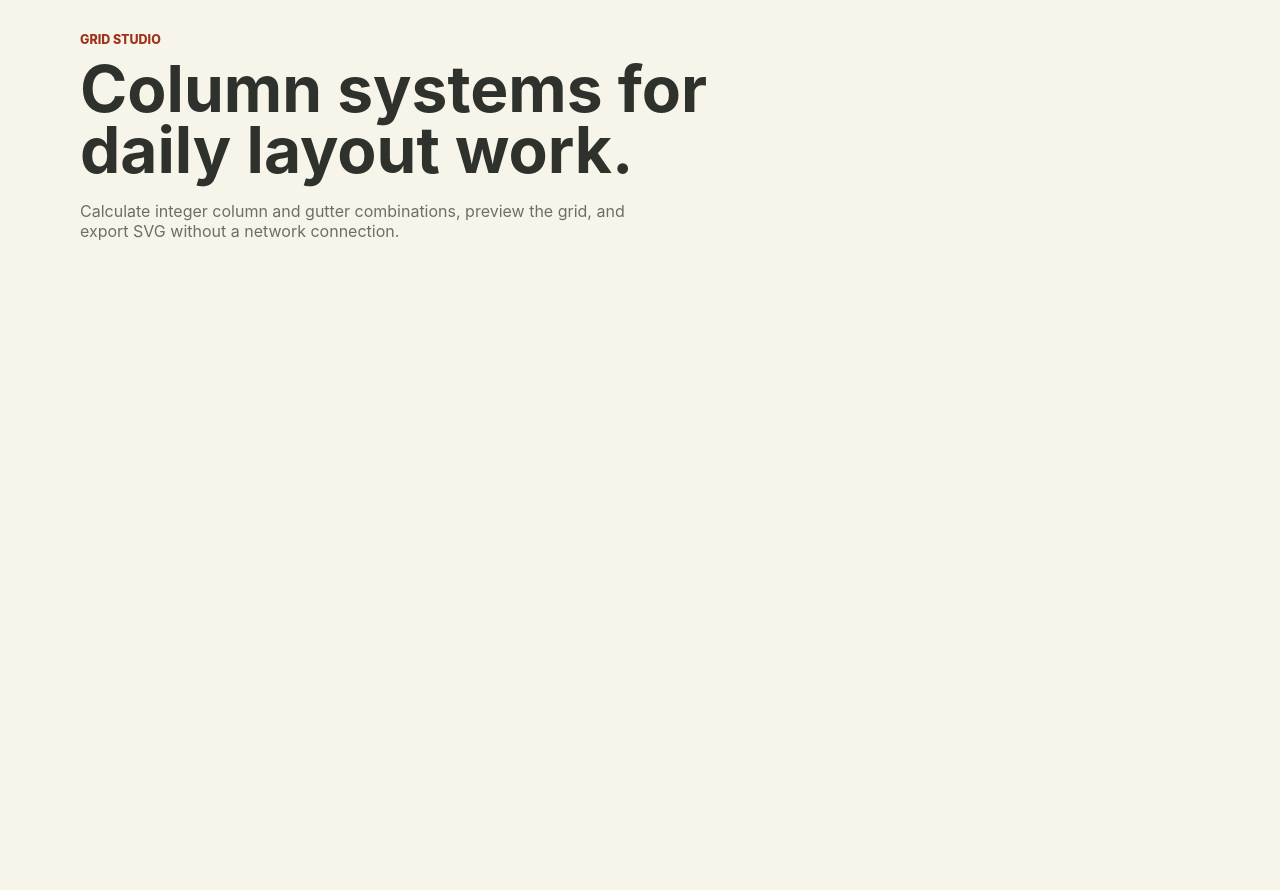
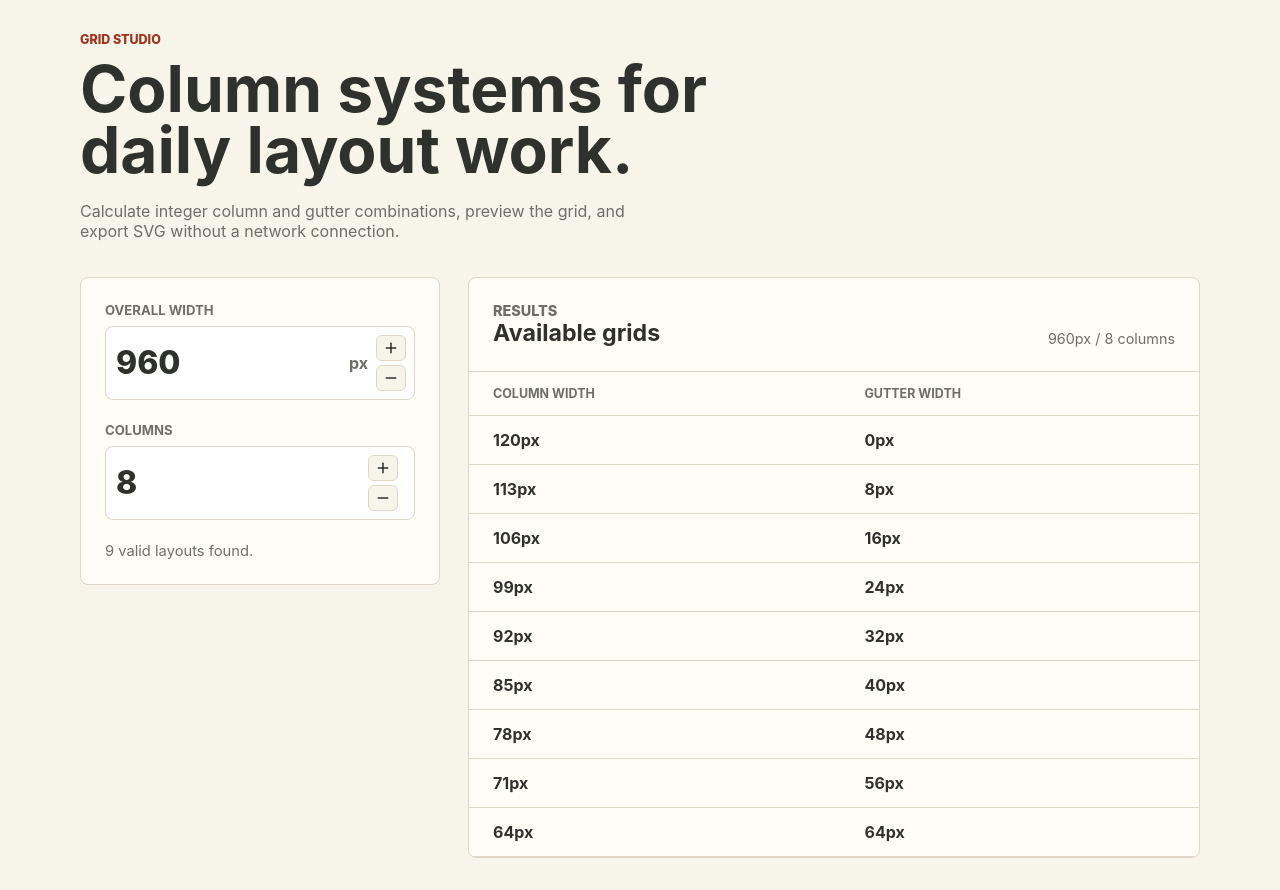
Before and after one commit to kamishino/grid-studio, a React (Vite) app: page / in a window 1280 px wide. Before the commit the page ends 800 px from the top, so only its background shows below. Built offline with nearby package versions, Linux system fonts and the light colour scheme.

Commit message:
feat: add grid calculation and validation

```diff
--- a/src/App.tsx
+++ b/src/App.tsx
@@ -1,16 +1,153 @@
+import { Minus, Plus } from 'lucide-react';
+import { useMemo, useState } from 'react';
+import { calculateGridLayouts, validateGridInput } from './grid';
+
+const parseIntegerInput = (value: string) => {
+  if (!/^\d+$/.test(value)) {
+    return Number.NaN;
+  }
+
+  return Number(value);
+};
+
+const clampInputValue = (value: string, delta: number) => {
+  const parsed = parseIntegerInput(value);
+  const current = Number.isFinite(parsed) ? parsed : 0;
+  return String(Math.max(0, current + delta));
+};
+
 export function App() {
+  const [widthInput, setWidthInput] = useState('960');
+  const [columnsInput, setColumnsInput] = useState('8');
+
+  const width = parseIntegerInput(widthInput);
+  const columns = parseIntegerInput(columnsInput);
+  const validation = validateGridInput({ width, columns });
+  const layouts = useMemo(
+    () => calculateGridLayouts({ width, columns }),
+    [columns, width],
+  );
+
   return (
     <main className="app-shell">
       <section className="workspace" aria-labelledby="app-title">
-        <div className="title-group">
+        <header className="title-group">
           <p className="eyebrow">Grid Studio</p>
           <h1 id="app-title">Column systems for daily layout work.</h1>
           <p className="summary">
             Calculate integer column and gutter combinations, preview the grid,
             and export SVG without a network connection.
           </p>
+        </header>
+
+        <div className="tool-layout">
+          <section className="control-panel" aria-label="Grid inputs">
+            <GridNumberField
+              id="width"
+              label="Overall width"
+              suffix="px"
+              value={widthInput}
+              onChange={setWidthInput}
+              onStep={(delta) => setWidthInput((current) => clampInputValue(current, delta))}
+            />
+            <GridNumberField
+              id="columns"
+              label="Columns"
+              value={columnsInput}
+              onChange={setColumnsInput}
+              onStep={(delta) =>
+                setColumnsInput((current) => clampInputValue(current, delta))
+              }
+            />
+            {!validation.ok ? (
+              <p className="input-alert" role="alert">
+                {validation.message}
+              </p>
+            ) : (
+              <p className="input-note">
+                {layouts.length} valid layout{layouts.length === 1 ? '' : 's'} found.
+              </p>
+            )}
+          </section>
+
+          <section className="results-panel" aria-labelledby="results-title">
+            <div className="section-heading">
+              <div>
+                <p className="eyebrow">Results</p>
+                <h2 id="results-title">Available grids</h2>
+              </div>
+              <p>{validation.ok ? `${width}px / ${columns} columns` : 'Waiting for valid input'}</p>
+            </div>
+
+            {validation.ok && layouts.length > 0 ? (
+              <table className="results-table">
+                <thead>
+                  <tr>
+                    <th scope="col">Column width</th>
+                    <th scope="col">Gutter width</th>
+                  </tr>
+                </thead>
+                <tbody>
+                  {layouts.map((layout) => (
+                    <tr key={`${layout.columnWidth}-${layout.gutterWidth}`}>
+                      <td>{layout.columnWidth}px</td>
+                      <td>{layout.gutterWidth}px</td>
+                    </tr>
+                  ))}
+                </tbody>
+              </table>
+            ) : (
+              <div className="empty-state">
+                {validation.ok
+                  ? 'No integer column and gutter combinations were found.'
+                  : 'Enter a valid width and column count to calculate layouts.'}
+              </div>
+            )}
+          </section>
         </div>
       </section>
     </main>
   );
 }
+
+type GridNumberFieldProps = {
+  id: string;
+  label: string;
+  value: string;
+  suffix?: string;
+  onChange: (value: string) => void;
+  onStep: (delta: number) => void;
+};
+
+function GridNumberField({
+  id,
+  label,
+  value,
+  suffix,
+  onChange,
+  onStep,
+}: GridNumberFieldProps) {
+  return (
+    <div className="number-field">
+      <label htmlFor={id}>{label}</label>
+      <div className="number-control">
+        <input
+          id={id}
+          inputMode="numeric"
+          pattern="[0-9]*"
+          value={value}
+          onChange={(event) => onChange(event.target.value)}
+        />
+        {suffix ? <span aria-hidden="true">{suffix}</span> : null}
+        <div className="stepper" aria-label={`${label} controls`}>
+          <button type="button" onClick={() => onStep(1)} aria-label={`Increase ${label}`}>
+            <Plus size={16} strokeWidth={2.3} />
+          </button>
+          <button type="button" onClick={() => onStep(-1)} aria-label={`Decrease ${label}`}>
+            <Minus size={16} strokeWidth={2.3} />
+          </button>
+        </div>
+      </div>
+    </div>
+  );
+}
--- /dev/null
+++ b/src/grid.ts
@@ -0,0 +1,83 @@
+export type GridInput = {
+  width: number;
+  columns: number;
+};
+
+export type GridLayout = {
+  columnWidth: number;
+  gutterWidth: number;
+};
+
+export type GridValidationErrorCode =
+  | 'not-integer'
+  | 'too-wide'
+  | 'too-few-columns'
+  | 'columns-exceed-width';
+
+export type GridValidationResult =
+  | { ok: true }
+  | { ok: false; code: GridValidationErrorCode; message: string };
+
+export function validateGridInput({
+  width,
+  columns,
+}: GridInput): GridValidationResult {
+  if (!Number.isInteger(width) || !Number.isInteger(columns)) {
+    return {
+      ok: false,
+      code: 'not-integer',
+      message: 'Use whole numbers for width and columns.',
+    };
+  }
+
+  if (width > 10000) {
+    return {
+      ok: false,
+      code: 'too-wide',
+      message: 'Overall width must be 10,000 pixels or less.',
+    };
+  }
+
+  if (columns < 2) {
+    return {
+      ok: false,
+      code: 'too-few-columns',
+      message: 'Use at least 2 columns.',
+    };
+  }
+
+  if (columns > width) {
+    return {
+      ok: false,
+      code: 'columns-exceed-width',
+      message: 'Columns cannot exceed the overall width.',
+    };
+  }
+
+  return { ok: true };
+}
+
+export function calculateGridLayouts(input: GridInput): GridLayout[] {
+  const validation = validateGridInput(input);
+
+  if (!validation.ok) {
+    return [];
+  }
+
+  const { width, columns } = input;
+  const layouts: GridLayout[] = [];
+  let gutterWidth = 0;
+  let columnWidth: number;
+
+  do {
+    columnWidth = (width - (columns - 1) * gutterWidth) / columns;
+
+    if (Number.isInteger(columnWidth)) {
+      layouts.push({ columnWidth, gutterWidth });
+    }
+
+    gutterWidth += 1;
+  } while (columnWidth > gutterWidth);
+
+  return layouts;
+}
--- a/src/styles.css
+++ b/src/styles.css
@@ -66,8 +66,167 @@ h1 {
   font-size: 1rem;
 }
 
+.tool-layout {
+  display: grid;
+  grid-template-columns: minmax(280px, 360px) minmax(0, 1fr);
+  gap: 28px;
+  align-items: start;
+  margin-top: 36px;
+}
+
+.control-panel,
+.results-panel {
+  border: 1px solid var(--line);
+  border-radius: 8px;
+  background: var(--surface);
+}
+
+.control-panel {
+  display: grid;
+  gap: 22px;
+  padding: 24px;
+}
+
+.results-panel {
+  overflow: hidden;
+}
+
+.number-field {
+  display: grid;
+  gap: 8px;
+}
+
+.number-field label {
+  color: var(--muted);
+  font-size: 0.82rem;
+  font-weight: 750;
+  text-transform: uppercase;
+}
+
+.number-control {
+  display: grid;
+  grid-template-columns: 1fr auto auto;
+  align-items: center;
+  gap: 8px;
+  border: 1px solid var(--line);
+  border-radius: 8px;
+  background: #ffffff;
+  padding: 8px;
+}
+
+.number-control input {
+  width: 100%;
+  min-width: 0;
+  border: 0;
+  color: var(--ink);
+  background: transparent;
+  font-size: 2rem;
+  font-weight: 760;
+  outline: none;
+}
+
+.number-control span {
+  color: var(--muted);
+  font-weight: 700;
+}
+
+.stepper {
+  display: grid;
+  gap: 4px;
+}
+
+.stepper button {
+  display: grid;
+  width: 30px;
+  height: 26px;
+  place-items: center;
+  border: 1px solid var(--line);
+  border-radius: 6px;
+  color: var(--ink);
+  background: #f7f4ea;
+  cursor: pointer;
+}
+
+.stepper button:hover {
+  border-color: var(--accent);
+  color: var(--accent-dark);
+}
+
+.input-alert,
+.input-note {
+  margin: 0;
+  font-size: 0.92rem;
+}
+
+.input-alert {
+  color: var(--accent-dark);
+  font-weight: 700;
+}
+
+.input-note {
+  color: var(--muted);
+}
+
+.section-heading {
+  display: flex;
+  align-items: end;
+  justify-content: space-between;
+  gap: 16px;
+  padding: 24px;
+  border-bottom: 1px solid var(--line);
+}
+
+.section-heading h2 {
+  margin: 0;
+  font-size: 1.45rem;
+}
+
+.section-heading p {
+  margin: 0;
+  color: var(--muted);
+  font-size: 0.9rem;
+}
+
+.results-table {
+  width: 100%;
+  border-collapse: collapse;
+}
+
+.results-table th,
+.results-table td {
+  padding: 14px 24px;
+  border-bottom: 1px solid var(--line);
+  text-align: left;
+}
+
+.results-table th {
+  color: var(--muted);
+  font-size: 0.78rem;
+  text-transform: uppercase;
+}
+
+.results-table td {
+  color: var(--ink);
+  font-size: 1rem;
+  font-weight: 700;
+}
+
+.empty-state {
+  padding: 28px 24px;
+  color: var(--muted);
+}
+
 @media (max-width: 720px) {
   .app-shell {
     padding: 20px;
   }
+
+  .tool-layout {
+    grid-template-columns: 1fr;
+  }
+
+  .section-heading {
+    align-items: start;
+    flex-direction: column;
+  }
 }
```
